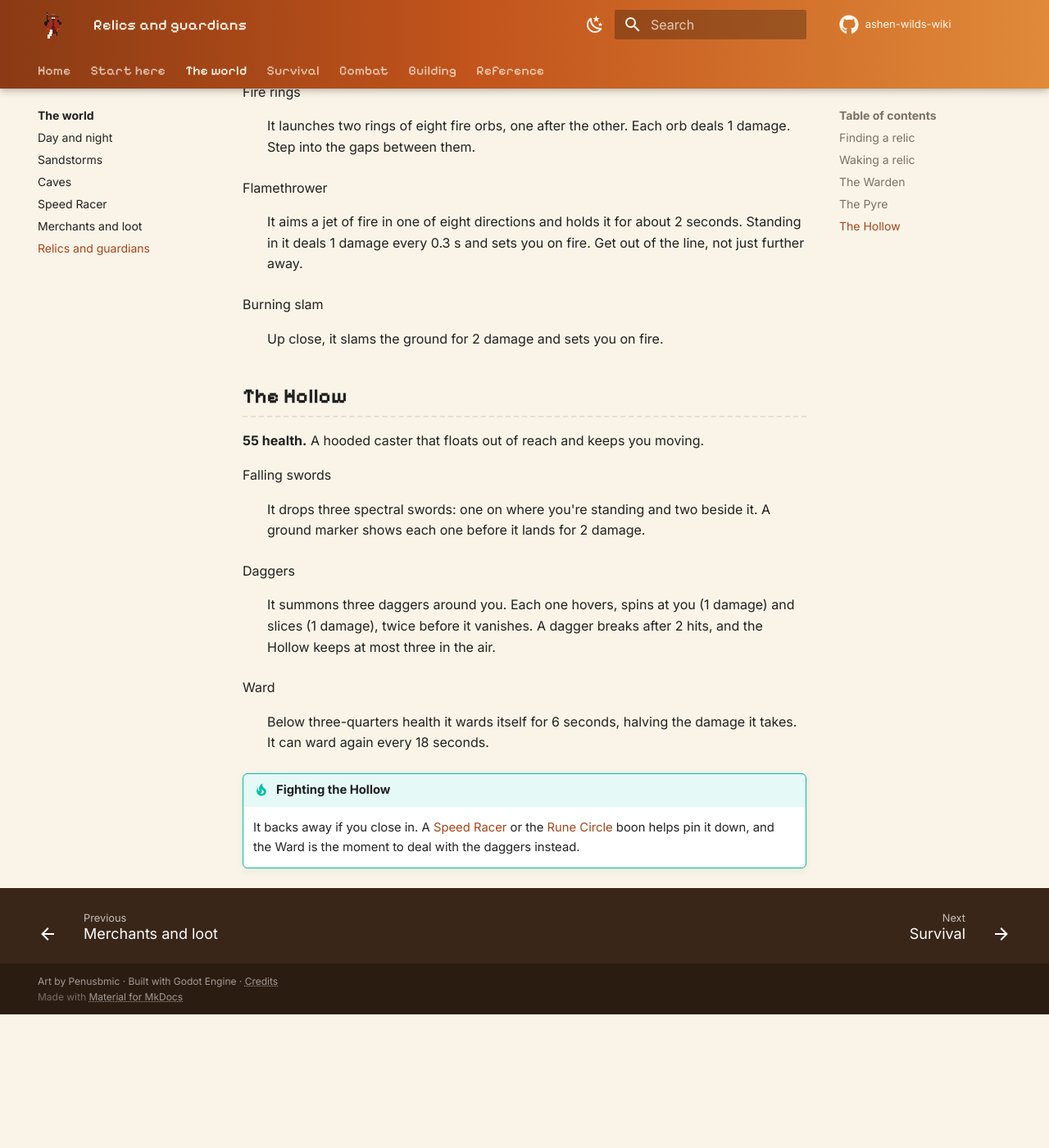
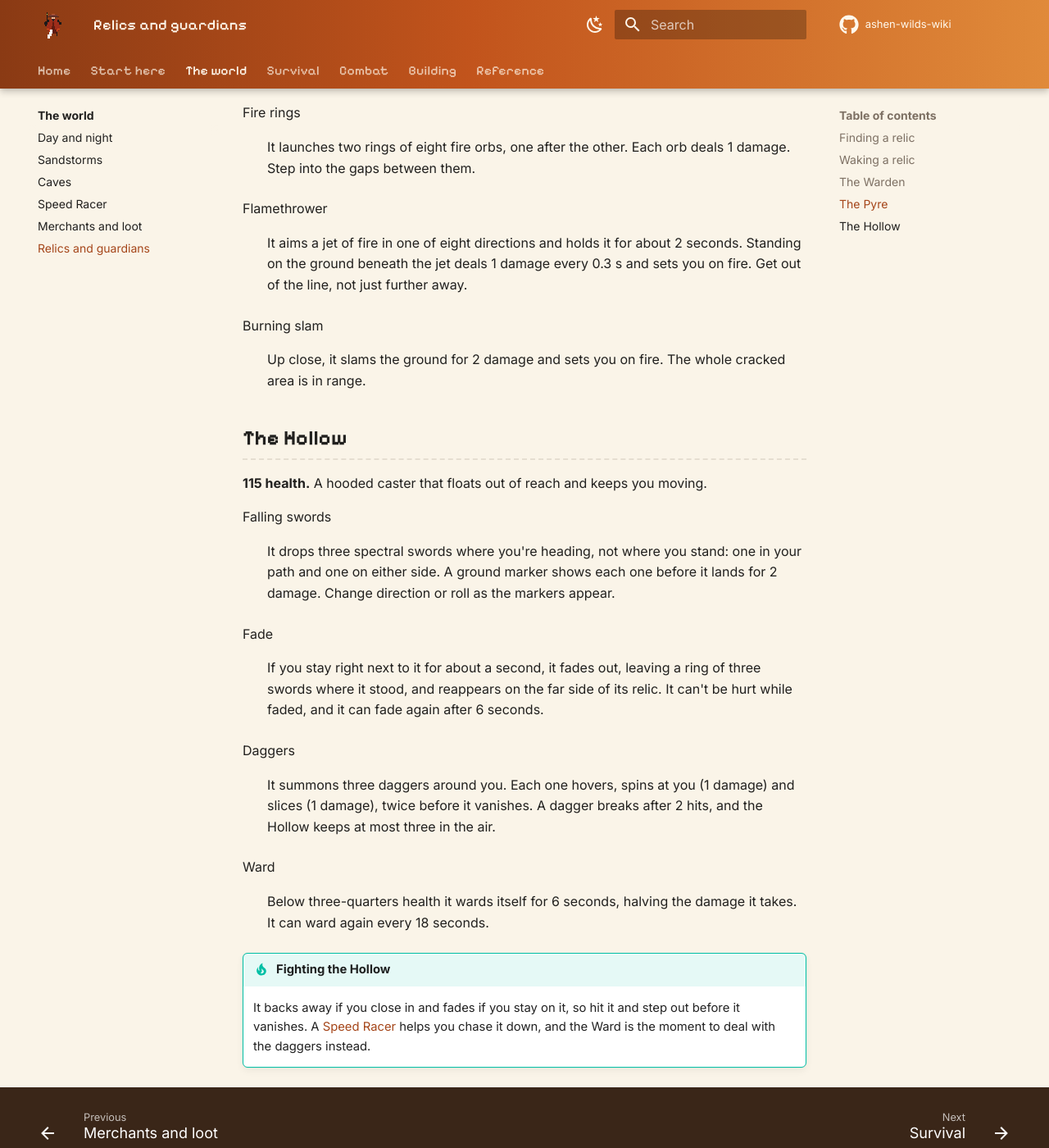
Before and after one commit to Liquid-Gorrila/ashen-wilds-wiki, an MkDocs documentation site: the page built from docs/world/relics.md, in a window 1280 px wide and 1400 px high, scrolled down 2440 px. Shown: the whole window at 82% size. Built offline with MkDocs 1.6.1 and Material for MkDocs 9.7.7, drawn with Linux system fonts in a browser that asks for light colours; comment, search, counter and statistics services are not loaded; before the commit the page ends 3677 px from its top, so only the background shows below that; some of the changed text lies outside the part shown.

Commit message:
Update guardian and elite stats after the balance pass
New health for the three Relic Guardians and both elites, the Hollow's
leading swords and fade, and clearer slam and flamethrower ranges.

Co-Authored-By: Claude Opus 5.5 <noreply@anthropic.com>

```diff
--- a/docs/world/relics.md
+++ b/docs/world/relics.md
@@ -34,10 +34,10 @@ When the guardian falls, the relic pours out its power and depletes for good. Yo
 
 ## The Warden
 
-**60 health.** A heavy stone sentinel that comes crashing out of the sky when its relic wakes. Stay out from under it as it lands.
+**120 health.** A heavy stone sentinel that comes crashing out of the sky when its relic wakes. Stay out from under it as it lands.
 
 Ground slam
-:   Up close, it charges an orb and slams the ground for 2 damage around it.
+:   Up close, it charges an orb, then slams the ground for 2 damage. Anywhere inside the cracks it draws is in range.
 
 Beam
 :   It fires a beam that sweeps diagonally downward and then straight down, for 2 damage per sweep. Move above it or to the side.
@@ -53,23 +53,26 @@ Mend
 
 ## The Pyre
 
-**70 health.** A slow, smouldering brute that controls space with fire.
+**140 health.** A slow, smouldering brute that controls space with fire.
 
 Fire rings
 :   It launches two rings of eight fire orbs, one after the other. Each orb deals 1 damage. Step into the gaps between them.
 
 Flamethrower
-:   It aims a jet of fire in one of eight directions and holds it for about 2 seconds. Standing in it deals 1 damage every 0.3 s and sets you on fire. Get out of the line, not just further away.
+:   It aims a jet of fire in one of eight directions and holds it for about 2 seconds. Standing on the ground beneath the jet deals 1 damage every 0.3 s and sets you on fire. Get out of the line, not just further away.
 
 Burning slam
-:   Up close, it slams the ground for 2 damage and sets you on fire.
+:   Up close, it slams the ground for 2 damage and sets you on fire. The whole cracked area is in range.
 
 ## The Hollow
 
-**55 health.** A hooded caster that floats out of reach and keeps you moving.
+**115 health.** A hooded caster that floats out of reach and keeps you moving.
 
 Falling swords
-:   It drops three spectral swords: one on where you're standing and two beside it. A ground marker shows each one before it lands for 2 damage.
+:   It drops three spectral swords where you're heading, not where you stand: one in your path and one on either side. A ground marker shows each one before it lands for 2 damage. Change direction or roll as the markers appear.
+
+Fade
+:   If you stay right next to it for about a second, it fades out, leaving a ring of three swords where it stood, and reappears on the far side of its relic. It can't be hurt while faded, and it can fade again after 6 seconds.
 
 Daggers
 :   It summons three daggers around you. Each one hovers, spins at you (1 damage) and slices (1 damage), twice before it vanishes. A dagger breaks after 2 hits, and the Hollow keeps at most three in the air.
@@ -78,4 +81,4 @@ Ward
 :   Below three-quarters health it wards itself for 6 seconds, halving the damage it takes. It can ward again every 18 seconds.
 
 !!! tip "Fighting the Hollow"
-    It backs away if you close in. A [Speed Racer](speed-racer.md) or the [Rune Circle](../combat/boons.md) boon helps pin it down, and the Ward is the moment to deal with the daggers instead.
+    It backs away if you close in and fades if you stay on it, so hit it and step out before it vanishes. A [Speed Racer](speed-racer.md) helps you chase it down, and the Ward is the moment to deal with the daggers instead.
```
Also changed, not shown: docs/combat/enemies.md (+2 -2 lines).
